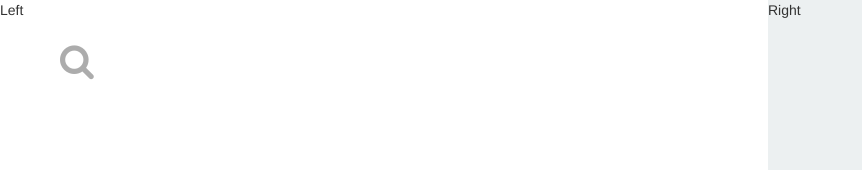
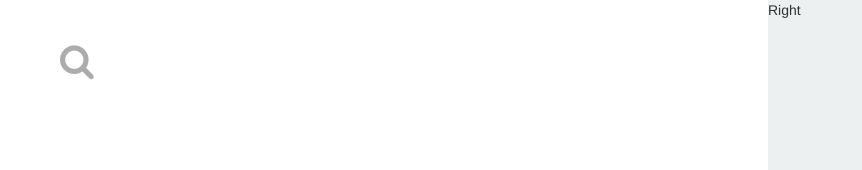
Before and after one commit to pins-thoo/react-giphy-test, a React app: page / in a window 1280 px wide. Shown: the top 170 px of the page, without its empty margins (0-862 px from the left). Built offline with nearby package versions, Linux system fonts and the light colour scheme.

Commit message:
Added search bar component

```diff
--- a/src/components/app.jsx
+++ b/src/components/app.jsx
@@ -1,10 +1,13 @@
 import React, { Component } from 'react';
+import SearchBar from './searchBar';
 
 class App extends Component {
   render() {
     return (
       <div>
-        <div className="left-scene">Left</div>
+        <div className="left-scene">
+          <SearchBar />
+        </div>
         <div className="right-scene">Right</div>
       </div>
     );
--- /dev/null
+++ b/src/components/searchBar.jsx
@@ -0,0 +1,19 @@
+import React, { Component } from 'react';
+
+class SearchBar extends Component {
+  handleUpdate = (event) => {
+    this.props.searchFunction(event.target.value);
+  }
+
+  render() {
+    return (
+      <input
+        type="text"
+        className="form-control form-search"
+        onChange={this.handleUpdate}
+      />
+    );
+  }
+}
+
+export default SearchBar;
```
